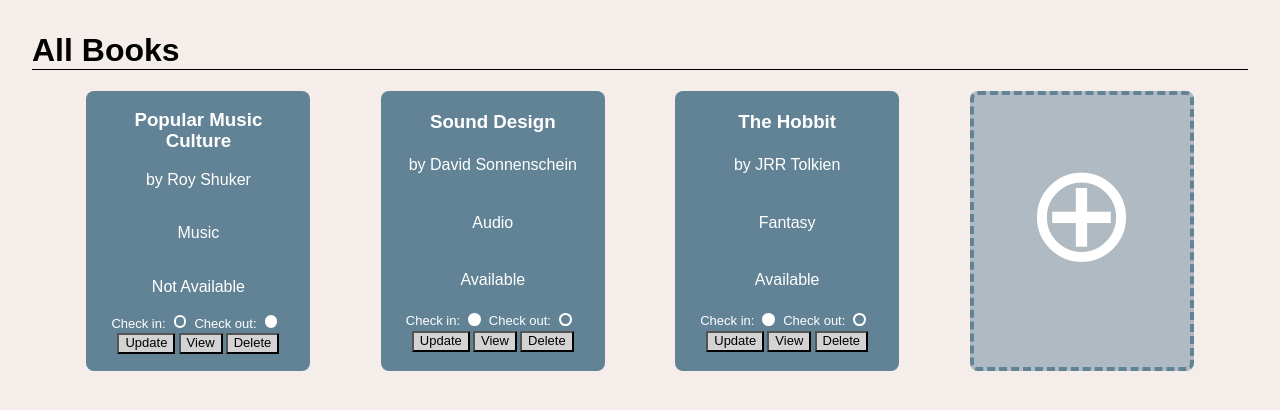
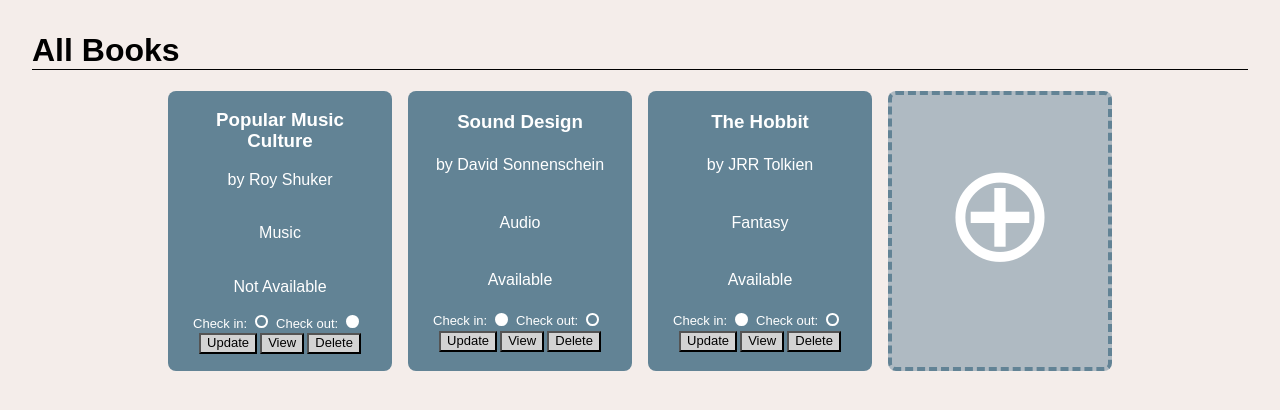
Before and after one commit to TimoHenderson/wk04_wknd_homework_library, a Flask app: page /books in a window 1280 px wide. Shown: the part 130-540 px from the top of the page. Run offline with Flask 2, Linux system fonts and the light colour scheme.

Commit message:
changed book-list flex to center

```diff
--- a/static/style.css
+++ b/static/style.css
@@ -46,7 +46,7 @@ a:hover {
 
 .book-list {
     display: flex;
-    justify-content: space-evenly;
+    justify-content: center;
     align-items: center;
     flex-wrap: wrap;
     gap: 1rem;
```
